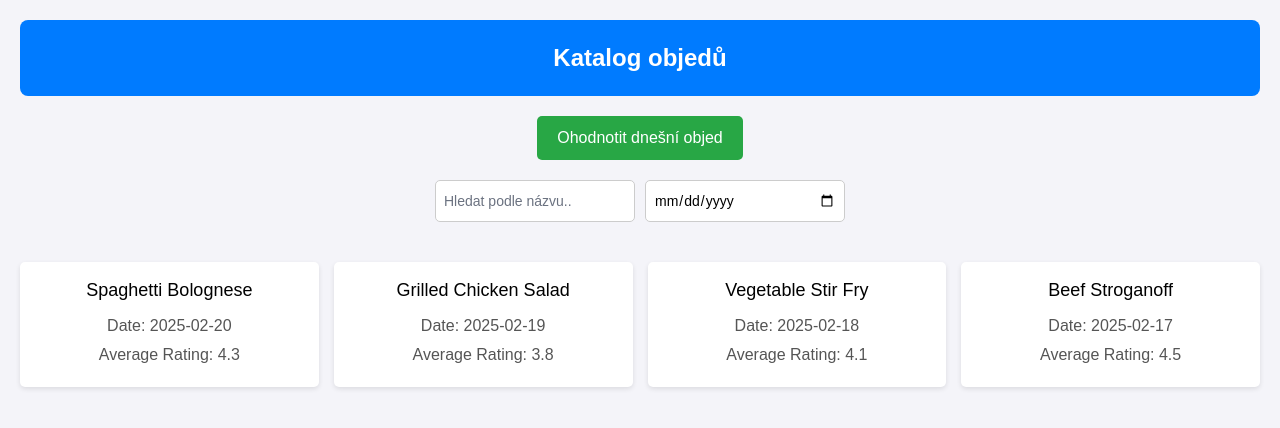
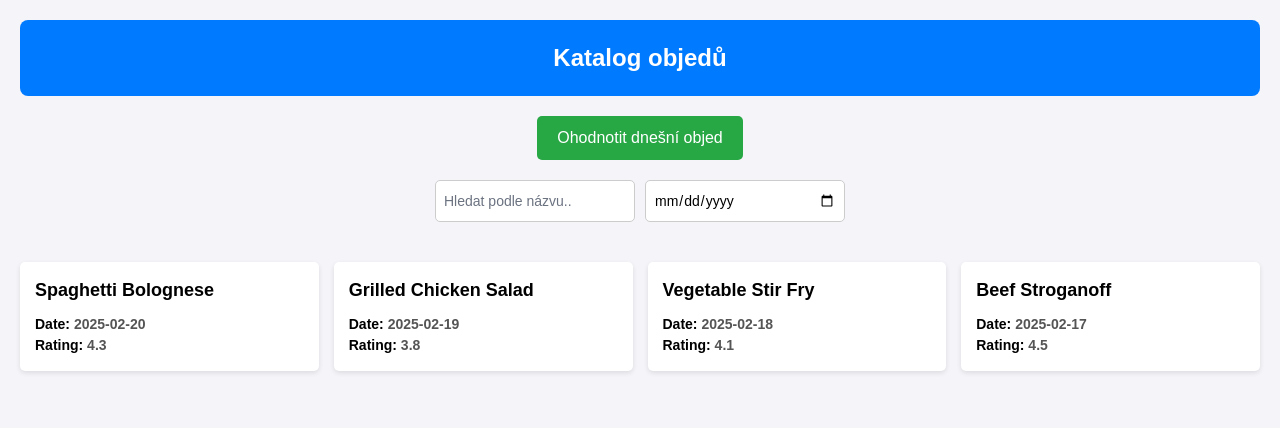
Before and after one commit to tomhula/jecarate, a Next.js app: page /dashboard in a window 1280 px wide. Shown: the top 428 px of the page. Built offline with nearby package versions, Linux system fonts and the light colour scheme; no server answers; sample sign-in values are in the browser's storage.

Commit message:
Update styles for lunch card

```diff
--- a/app/ui/dashboard/dashboard.module.css
+++ b/app/ui/dashboard/dashboard.module.css
@@ -51,15 +51,21 @@
     padding: 15px;
     border-radius: 5px;
     box-shadow: 0 2px 5px rgba(0, 0, 0, 0.1);
-    text-align: center;
 }
 
-.lunchCard h3 {
+.lunchCardName {
     margin: 0 0 10px;
     font-size: 18px;
+    font-weight: bold;
+}
+
+.lunchCardFieldName {
+    font-size: 14px;
+    font-weight: bold;
 }
 
 .lunchCard p {
+    display: inline;
     margin: 5px 0;
     color: #555;
 }
--- a/app/ui/dashboard/lunch-card.tsx
+++ b/app/ui/dashboard/lunch-card.tsx
@@ -12,9 +12,9 @@ export default function LunchCard({name, date, rating}: LunchCardProps)
 {
     return (
         <div className={styles.lunchCard}>
-            <h3>{name}</h3>
-            <p>Date: {date}</p>
-            <p>Average Rating: {rating}</p>
+            <h3 className={styles.lunchCardName}>{name}</h3>
+            <div className={styles.lunchCardFieldName}>Date: <p>{date}</p></div>
+            <div className={styles.lunchCardFieldName}>Rating: <p>{rating}</p></div>
         </div>
     )
 }
```
